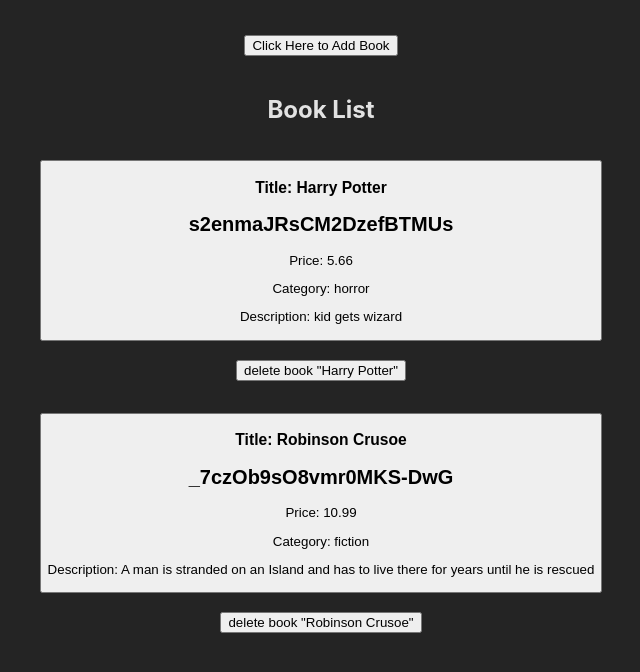
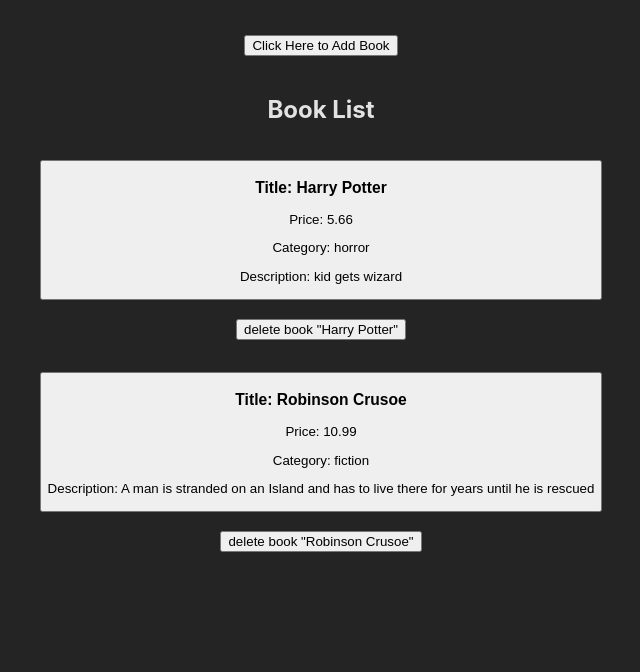
Before and after one commit to EvasiveJosh/bookstore, a React (Vite) app: page / in a window 1280 px wide. Shown: the top 672 px of the page, without its empty margins (319-959 px from the left). Built offline with nearby package versions, Linux system fonts and the light colour scheme.

Commit message:
Update booklist.jsx

```diff
--- a/src/components/booklist.jsx
+++ b/src/components/booklist.jsx
@@ -15,7 +15,6 @@ export const BookList = () => {
     <div className='book'>
       <button className="book-excerpt" key={book.bookId} onClick={() => {setSelectedBook(book.bookId),setEditModal(true)}}>
         <h3>Title: {book.name}</h3>
-        <h2>{book.bookId}</h2>
         <p className='book-price'>Price: {book.price}</p>
         <p className='book-category'>Category: {book.category}</p>
         <p className="book-content">Description: {book.descript.substring(0, 500)}</p>
```
